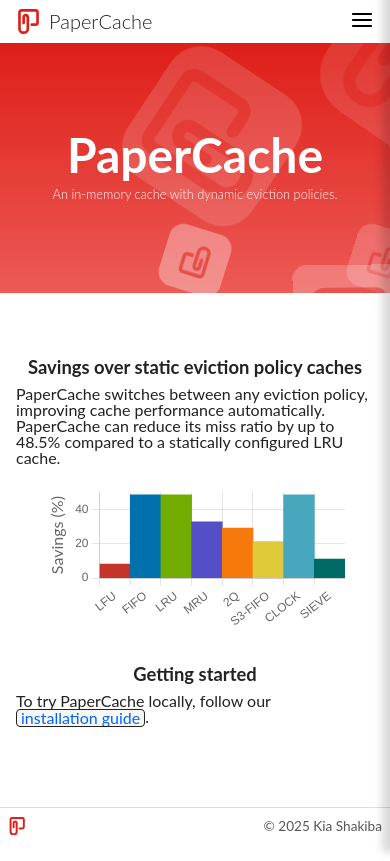
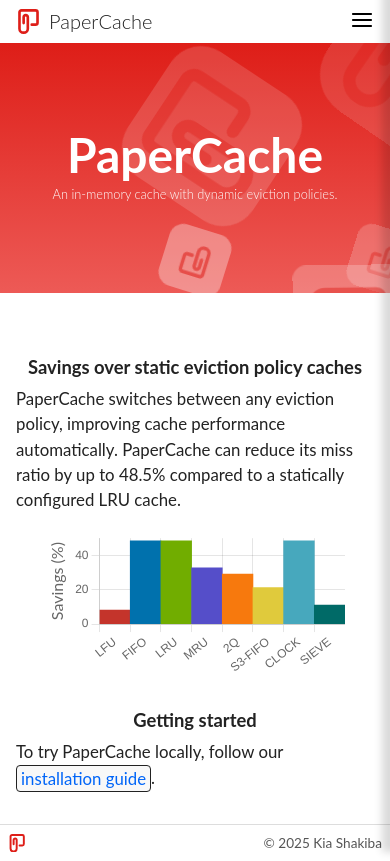
Before and after one commit to PaperCache/website, a SvelteKit app: page / in a window 390 px wide. Built offline with nearby package versions, Linux system fonts and the light colour scheme.

Commit message:
Update homepage mobile styling

```diff
--- a/src/routes/+page.svelte
+++ b/src/routes/+page.svelte
@@ -91,8 +91,8 @@
 			font-size: 1.15em;
 
 			@media screen and (max-width: app.$mobile-width) {
-				font-size: 1em;
-				line-height: 1em;
+				font-size: 1.05em;
+				line-height: 1.5em;
 			}
 		}
 
```
